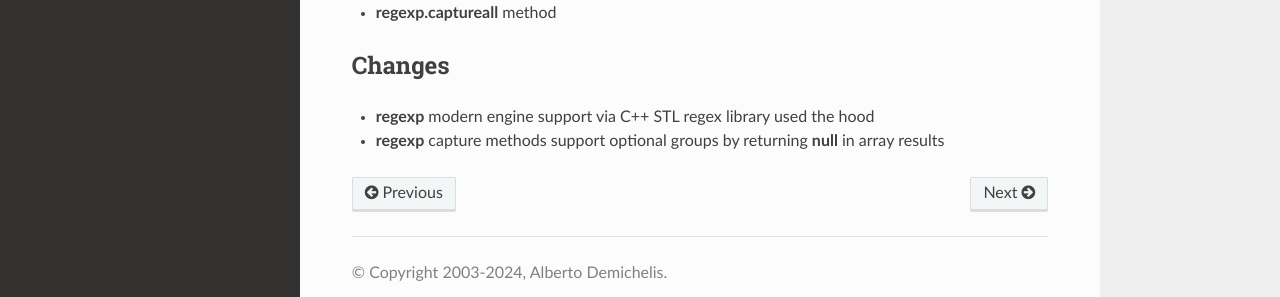
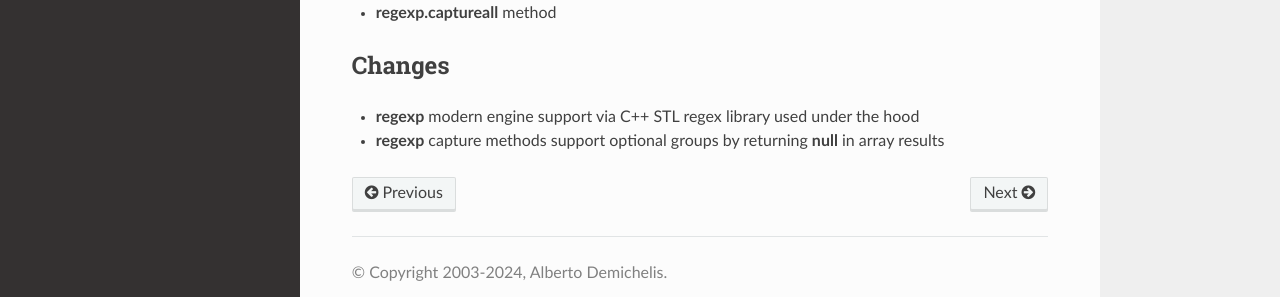
Before and after one commit to nesbox/squirrel, a Sphinx documentation site: the page built from doc/source/differences/index.rst, in a window 1280 px wide and 1189 px high. Shown: the part 847-1144 px from the top of the window. Built offline with Sphinx 7.4.7 and the Read the Docs theme 3.1.0, drawn with Linux system fonts in a browser that asks for light colours.

Commit message:
Updated differences/index.rst

```diff
--- a/doc/source/differences/index.rst
+++ b/doc/source/differences/index.rst
@@ -43,5 +43,5 @@ New functionallity
 Changes
 ==================
 
-- **regexp** modern engine support via C++ STL regex library used the hood
+- **regexp** modern engine support via C++ STL regex library used under the hood
 - **regexp** capture methods support optional groups by returning **null** in array results
```
